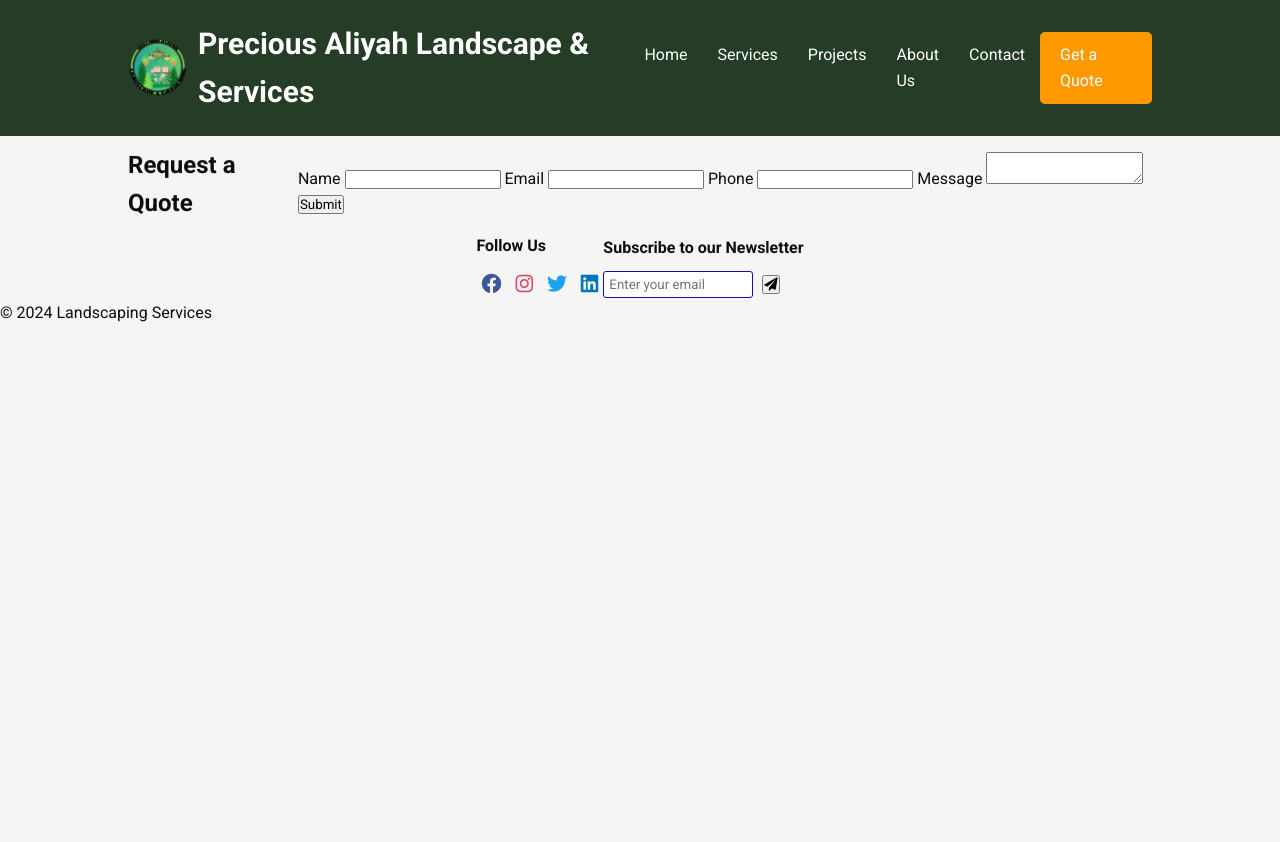
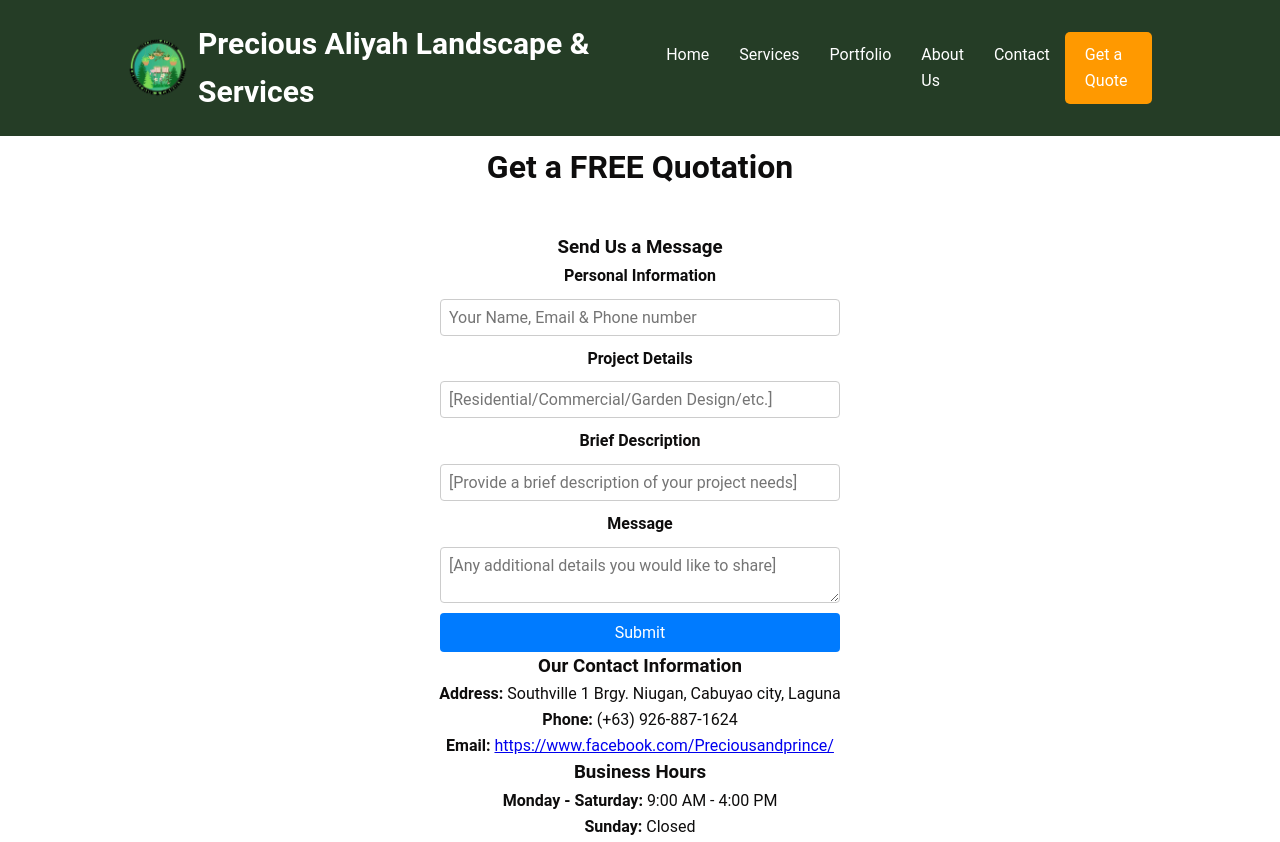
Before and after one commit to Eloisa-0116/Eloisa-0116, a plain HTML site: page quote.html in a window 1280 px wide. Shown: the top 842 px of the page. Before the commit the page ends 800 px from the top, so only its background shows below. Drawn offline with Linux system fonts and the light colour scheme.

Commit message:
Add files via upload

```diff
--- a/quote.html
+++ b/quote.html
@@ -3,11 +3,93 @@
 <head>
     <meta charset="UTF-8">
     <meta name="viewport" content="width=device-width, initial-scale=1.0">
-    <title>Get a Quote - Landscaping Business</title>
+    <title>Contact Us - Precious Aliyah Landscape & Services</title>
     <link rel="stylesheet" href="style.css">
-    <link href="https://fonts.googleapis.com/css2?family=Roboto:wght@400;700&display=swap" rel="stylesheet">
-    <!-- Font Awesome -->
+    <!-- Include Font Awesome for icons -->
     <link rel="stylesheet" href="https://cdnjs.cloudflare.com/ajax/libs/font-awesome/5.15.4/css/all.min.css">
+    <Style>
+        .contact-form {
+            max-width: 400px;
+            margin: auto;
+        }
+
+        .contact-form form {
+            display: grid;
+            gap: 10px;
+        }
+
+        .contact-form label {
+            font-weight: bold;
+        }
+
+        .contact-form input[type=text],
+        .contact-form input[type=email],
+        .contact-form input[type=tel],
+        .contact-form textarea {
+            width: 100%;
+            padding: 8px;
+            border: 1px solid #ccc;
+            border-radius: 4px;
+            font-size: 16px;
+        }
+
+        .contact-form button[type=submit] {
+            background-color: #007bff;
+            color: white;
+            border: none;
+            padding: 10px 20px;
+            font-size: 16px;
+            cursor: pointer;
+            border-radius: 4px;
+            transition: background-color 0.3s ease;
+        }
+
+        .contact-form button[type=submit]:hover {
+            background-color: #0056b3;
+        }
+
+        .footer {
+            background-color: #cad3ca;
+            color: rgb(14, 13, 13);
+            padding: 20px 0;
+            text-align: center;
+        }
+
+        .social-media a {
+            margin-right: 10px;
+            color: white;
+            font-size: 20px;
+            transition: color 0.3s ease;
+        }
+
+        .social-media a:hover {
+            color: #222324;
+        }
+
+        .newsletter input[type=email] {
+            width: 200px;
+            padding: 8px;
+            border: 1px solid #ccc;
+            border-radius: 4px;
+            font-size: 14px;
+        }
+
+        .newsletter button {
+            background-color: #007bff;
+            color: white;
+            border: none;
+            padding: 8px 12px;
+            font-size: 16px;
+            cursor: pointer;
+            border-radius: 4px;
+            transition: background-color 0.3s ease;
+        }
+
+        .newsletter button:hover {
+            background-color: #0056b3;
+        }
+
+    </style>
 </head>
 <body>
     <header>
@@ -16,10 +98,11 @@
                 <img src="logo.png" alt="Logo" class="logo-img">
                 <span>Precious Aliyah Landscape & Services</span>
             </div>
+            <nav>
                 <ul class="nav-links">
                     <li><a href="index.html">Home</a></li>
                     <li><a href="services.html">Services</a></li>
-                    <li><a href="projects.html">Projects</a></li>
+                    <li><a href="projects.html">Portfolio</a></li>
                     <li><a href="about.html">About Us</a></li>
                     <li><a href="contact.html">Contact</a></li>
                 </ul>
@@ -27,23 +110,35 @@
             </nav>
         </div>
     </header>
-    <section class="quote-form">
-        <div class="container">
-            <h2>Request a Quote</h2>
-            <form action="#" method="POST">
-                <label for="name">Name</label>
-                <input type="text" id="name" name="name" required>
-                <label for="email">Email</label>
-                <input type="email" id="email" name="email" required>
-                <label for="phone">Phone</label>
-                <input type="tel" id="phone" name="phone" required>
-                <label for="message">Message</label>
-                <textarea id="message" name="message" required></textarea>
-                <button type="submit">Submit</button>
-            </form>
+    <section class="contact">
+        <h2>Get a FREE Quotation</h2>
+        <div class="contact-content">
+            <div class="contact-form">
+                <h3>Send Us a Message</h3>
+                <form>
+                    <label for="name">Personal Information</label>
+                    <input type="text" id="name" name="name" placeholder="Your Name, Email & Phone number" required>
+                    <label for="email">Project Details</label>
+                    <input type="email" id="email" name="email" placeholder="[Residential/Commercial/Garden Design/etc.]" required>
+                    <label for="phone">Brief Description</label>
+                    <input type="tel" id="phone" name="phone" placeholder="[Provide a brief description of your project needs]" required>
+                    <label for="message">Message</label>
+                    <textarea id="message" name="message" placeholder="[Any additional details you would like to share]" required></textarea>
+                    <button type="submit">Submit</button>
+                </form>
+            </div>
+            <div class="contact-info">
+                <h3>Our Contact Information</h3>
+                <p><strong>Address:</strong> Southville 1 Brgy. Niugan, Cabuyao city, Laguna</p>
+                <p><strong>Phone:</strong> (+63) 926-887-1624</p>
+                <p><strong>Email:</strong> <a href="eloisa041317@gmail.com">https://www.facebook.com/Preciousandprince/</a></p>
+                <h3>Business Hours</h3>
+                <p><strong>Monday - Saturday:</strong> 9:00 AM - 4:00 PM</p>
+                <p><strong>Sunday:</strong> Closed</p>
+            </div>
         </div>
     </section>
-    <footer>
+    <footer class="footer">
         <div class="footer-content">
             <div class="social-media">
                 <h4>Follow Us</h4>
```
Also changed, not shown: viewourwork.html (+84 -12 lines), er.jpg (added), m.jpg (added), n.jpg (added), o.jpg (added), p.jpg (added), q.jpg (added), r.jpg (added), re.jpg (added), u.jpg (added), x.jpg (added), y.jpg (added), z.jpg (added).
